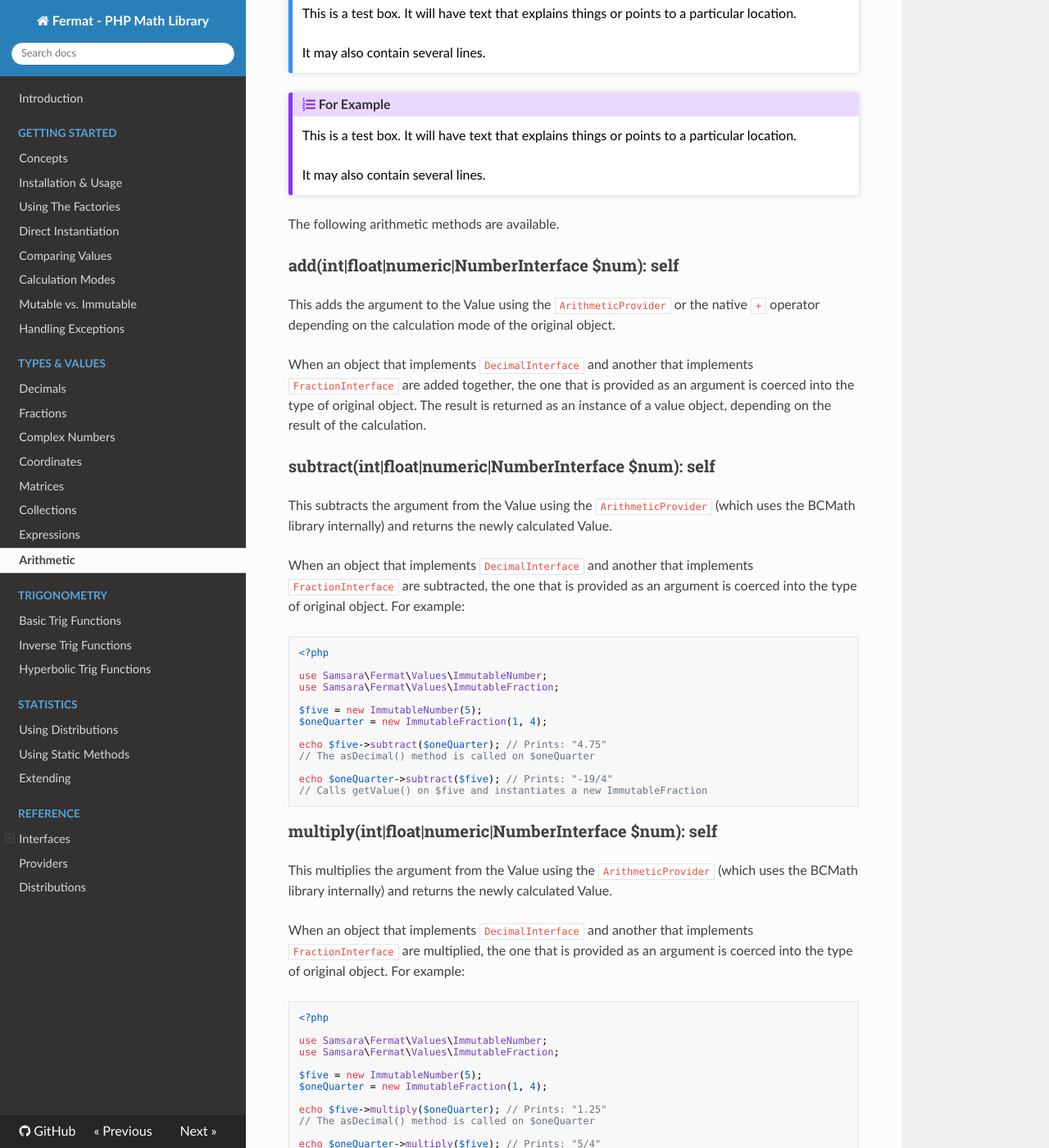
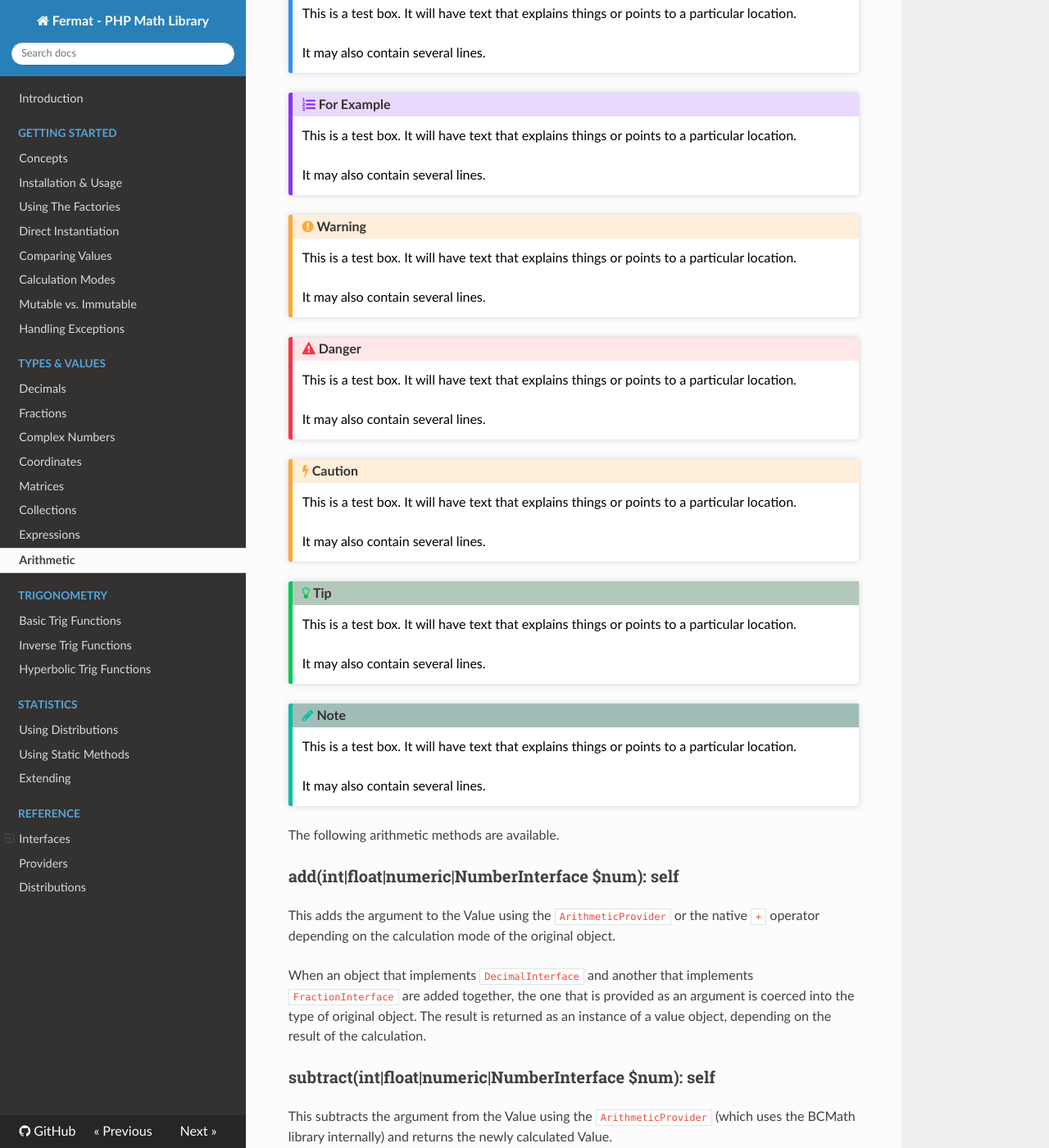
Before and after one commit to JordanRL/Fermat, an MkDocs documentation site: the page built from docs/arithmetic/index.md, in a window 1280 px wide and 1400 px high, scrolled down 686 px. Shown: the whole window at 82% size. Built offline with MkDocs 1.6.1, drawn with Linux system fonts in a browser that asks for light colours; nearby versions of some CDN libraries.

Commit message:
finish initial set of admonition styles

```diff
--- a/docs/arithmetic/index.md
+++ b/docs/arithmetic/index.md
@@ -15,6 +15,31 @@ Arithmetic can be performed on any class that implements the `NumberInterface`,
     It may also contain several lines.
 
 !!! example "For Example"
+    This is a test box. It will have text that explains things or points to a particular location.
+
+    It may also contain several lines.
+
+!!! warning "Warning"
+    This is a test box. It will have text that explains things or points to a particular location.
+
+    It may also contain several lines.
+
+!!! danger "Danger"
+    This is a test box. It will have text that explains things or points to a particular location.
+
+    It may also contain several lines.
+
+!!! caution "Caution"
+    This is a test box. It will have text that explains things or points to a particular location.
+
+    It may also contain several lines.
+
+!!! tip "Tip"
+    This is a test box. It will have text that explains things or points to a particular location.
+
+    It may also contain several lines.
+
+!!! note "Note"
     This is a test box. It will have text that explains things or points to a particular location.
 
     It may also contain several lines.
--- a/docs/css/custom.css
+++ b/docs/css/custom.css
@@ -18,42 +18,42 @@
 }
 
 .rst-content .note {
-    background: inherit;
+    border-color: #00bfa5;
 }
 
 .rst-content .note .admonition-title {
-    background: inherit;
-    color: #FFFFFF;
+    background: #a0bdb8;
 }
 
 .rst-content .note .admonition-title::before {
     content: "";
+    color: #00bfa5;
 }
 
 .rst-content .caution {
-    background: inherit;
+    border-color: #ffa733;
 }
 
 .rst-content .caution .admonition-title {
-    background: inherit;
-    color: #FFFFFF;
+    background: #ffeed9;
 }
 
 .rst-content .caution .admonition-title::before {
-    content: "";
+    content: "";
+    color: #ffa733;
 }
 
 .rst-content .tip {
-    background: inherit;
+    border-color: #00c853;
 }
 
 .rst-content .tip .admonition-title {
-    background: inherit;
-    color: #FFFFFF;
+    background: #b3c7bb;
 }
 
 .rst-content .tip .admonition-title::before {
-    content: "";
+    content: "";
+    color: #00c853;
 }
 
 .rst-content .example {
@@ -70,29 +70,29 @@
 }
 
 .rst-content .warning {
-    background: inherit;
+    border-color: #ffa733;
 }
 
 .rst-content .warning .admonition-title {
-    background: inherit;
-    color: #FFFFFF;
+    background: #ffeed9;
 }
 
 .rst-content .warning .admonition-title::before {
-    content: "";
+    content: "";
+    color: #ffa733;
 }
 
 .rst-content .danger {
-    background: inherit;
+    border-color: #ff3344;
 }
 
 .rst-content .danger .admonition-title {
-    background: inherit;
-    color: #FFFFFF;
+    background: #ffe6e8;
 }
 
 .rst-content .danger .admonition-title::before {
-    content: "";
+    content: "";
+    color: #ff3344;
 }
 
 .rst-content .see-also {
```
